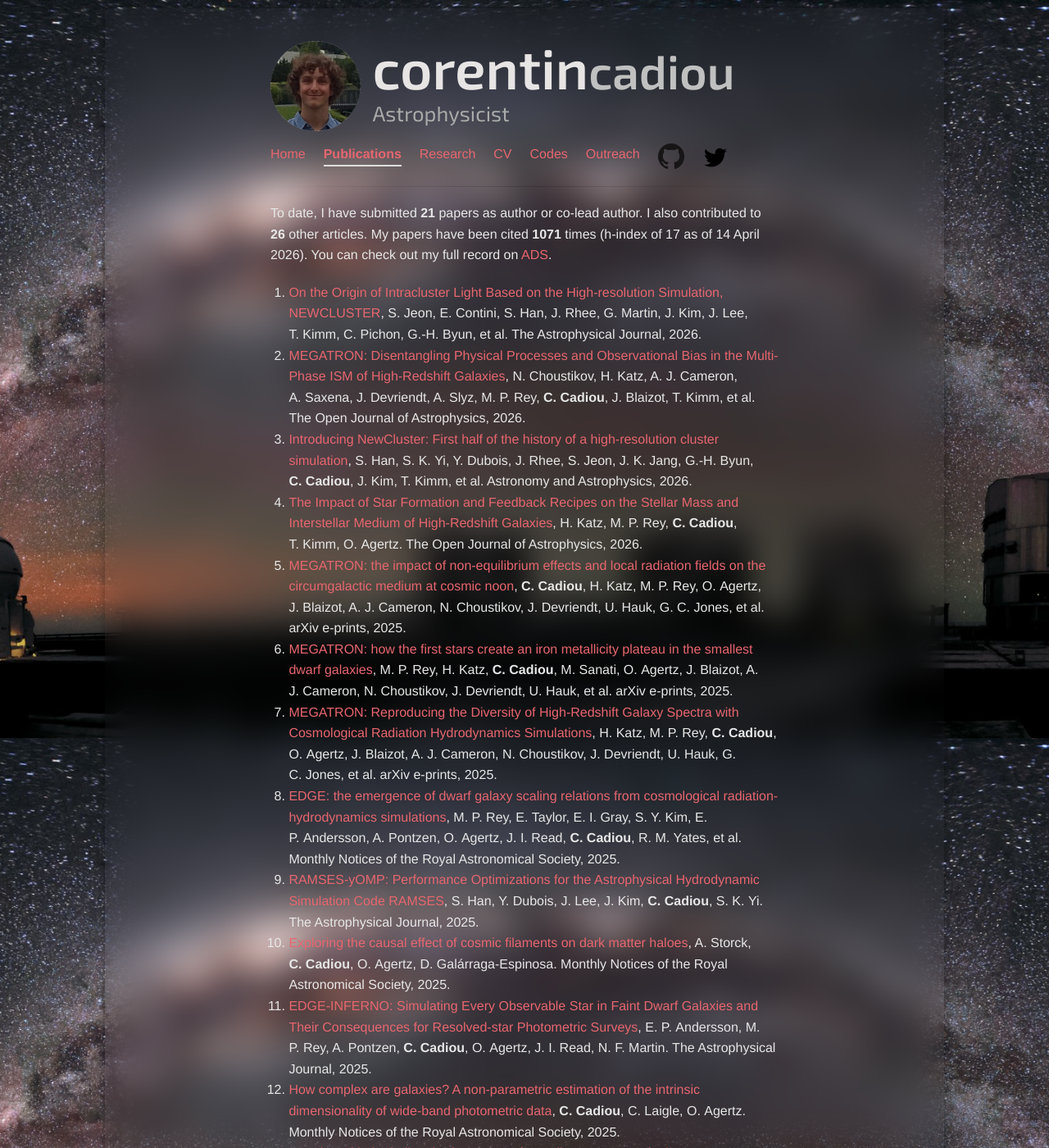
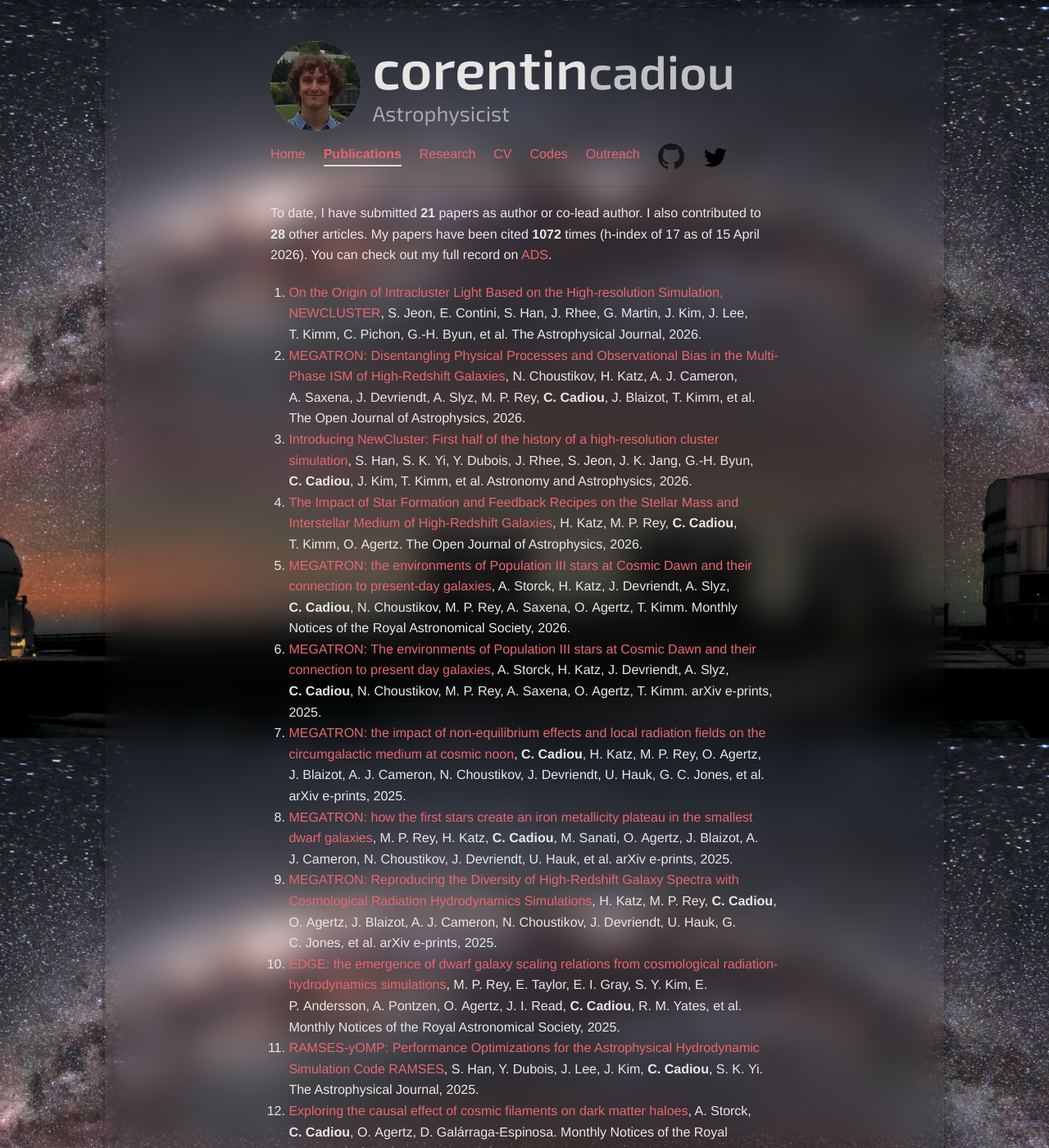
Before and after one commit to cphyc/cphyc.github.io, a Jekyll site: the page built from publications/index.html, in a window 1280 px wide and 1400 px high. Shown: the whole window at 82% size. Built offline with Jekyll 4.4.1, drawn with Linux system fonts in a browser that asks for light colours; nearby versions of some CDN libraries.

Commit message:
Update publications and CV [skip ci]
Automated update via GitHub Actions

```diff
--- a/publications/index.html
+++ b/publications/index.html
@@ -7,8 +7,8 @@ description: My Publications
 
 <p>
   To date, I have submitted <b>21</b> papers as author or co-lead author.
-  I also contributed to <b>26</b> other articles.
-  My papers have been cited <b>1071</b> times (h-index of 17 as of 14 April 2026).
+  I also contributed to <b>28</b> other articles.
+  My papers have been cited <b>1072</b> times (h-index of 17 as of 15 April 2026).
   You can check out my full record on <a href="https://ui.adsabs.harvard.edu/search/q=((author%3A%22Cadiou%2C%20C%22))%20-bibstem%3A%22zndo%22%20collection%3Aastronomy&sort=date%20desc%2C%20bibcode%20desc&p_=0" target="_blank">ADS</a>.
 </p>
 <ol>
@@ -149,6 +149,78 @@ description: My Publications
       O.&nbsp;Agertz.
 
     The Open Journal of Astrophysics, 2026.
+  </li>
+
+  <li>
+    <a href="">MEGATRON: the environments of Population III stars at Cosmic Dawn and their connection to present-day galaxies</a>,
+
+
+      A.&nbsp;Storck,
+
+
+      H.&nbsp;Katz,
+
+
+      J.&nbsp;Devriendt,
+
+
+      A.&nbsp;Slyz,
+
+    <b>
+      C.&nbsp;Cadiou</b>,
+
+
+      N.&nbsp;Choustikov,
+
+
+      M. P.&nbsp;Rey,
+
+
+      A.&nbsp;Saxena,
+
+
+      O.&nbsp;Agertz,
+
+
+      T.&nbsp;Kimm.
+
+    Monthly Notices of the Royal Astronomical Society, 2026.
+  </li>
+
+  <li>
+    <a href="https://arxiv.org/abs/2510.06853">MEGATRON: The environments of Population III stars at Cosmic Dawn and their connection to present day galaxies</a>,
+
+
+      A.&nbsp;Storck,
+
+
+      H.&nbsp;Katz,
+
+
+      J.&nbsp;Devriendt,
+
+
+      A.&nbsp;Slyz,
+
+    <b>
+      C.&nbsp;Cadiou</b>,
+
+
+      N.&nbsp;Choustikov,
+
+
+      M. P.&nbsp;Rey,
+
+
+      A.&nbsp;Saxena,
+
+
+      O.&nbsp;Agertz,
+
+
+      T.&nbsp;Kimm.
+
+    arXiv e-prints, 2025.
   </li>
 
   <li>
```
Also changed, not shown: 2 other files.
